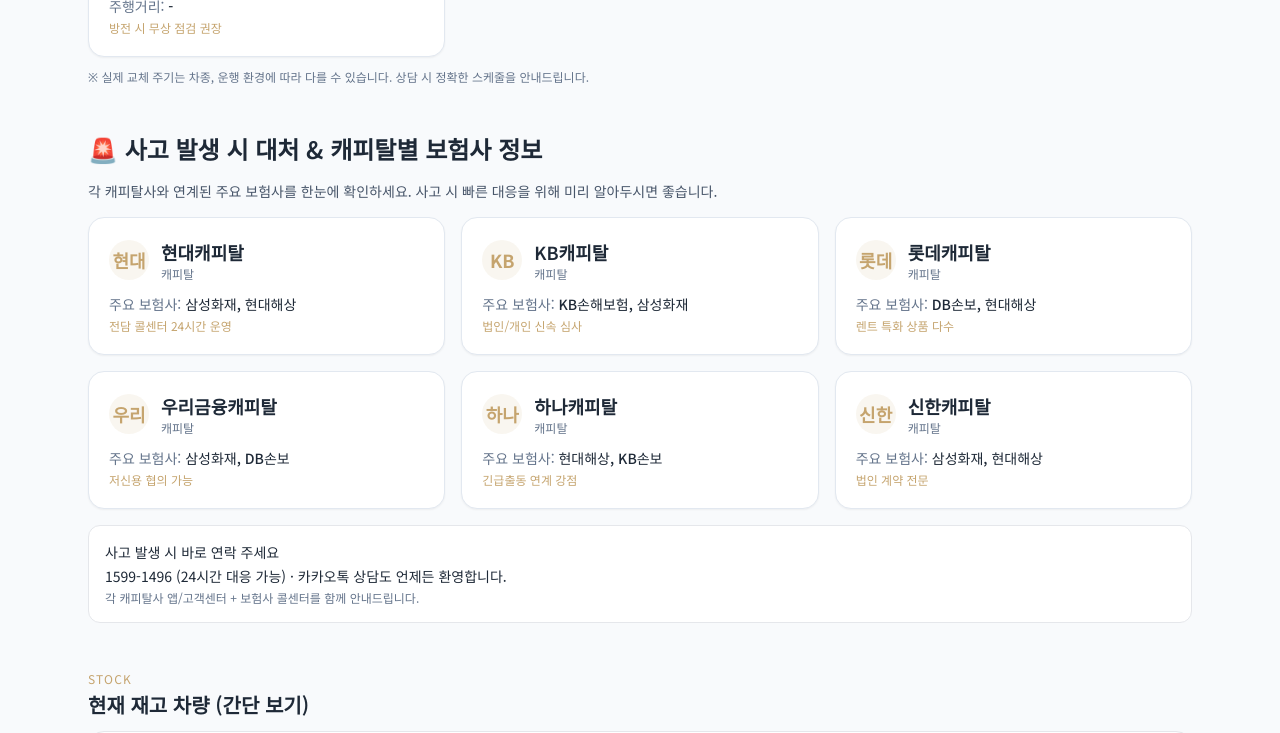
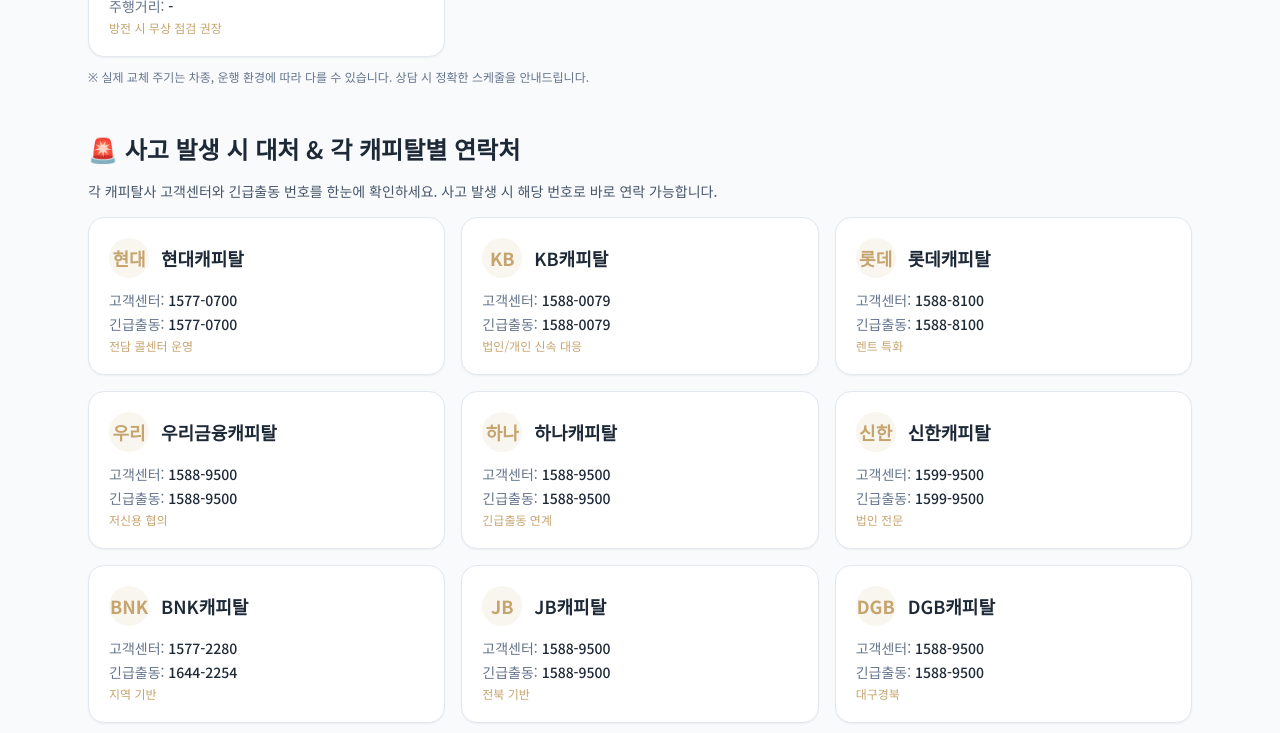
Before and after one commit to sanbada2026/oasis-my-car, a Next.js app: page /aftercare in a window 1280 px wide. Shown: the part 900-1633 px from the top of the page. Built offline with nearby package versions, Linux system fonts and the light colour scheme.

Commit message:
Expand CAPITAL_INSURANCE with full customer center + emergency dispatch numbers for all listed companies. Remove any 1599-1496 accident contact phrase. Keep format consistent with user example.

```diff
--- a/app/aftercare/page.tsx
+++ b/app/aftercare/page.tsx
@@ -3,7 +3,7 @@
 import { useState } from "react";
 import ConsultationCTA from "@/components/ConsultationCTA";
 
-// 소모품 교체 주기 데이터 (고객이 쉽게 볼 수 있도록)
+// 소모품 교체 주기 데이터
 const CONSUMABLES = [
   { item: "엔진오일", period: "6개월", km: "10,000km", note: "정기 교환 권장" },
   { item: "오일필터", period: "6개월", km: "10,000km", note: "엔진오일과 동시 교환" },
@@ -14,17 +14,22 @@ const CONSUMABLES = [
   { item: "타이어", period: "3~4년", km: "40,000~60,000km", note: "마모 한계 1.6mm 이하 교체" },
   { item: "에어컨 필터", period: "1년", km: "15,000km", note: "알레르기 있는 분은 자주 교체" },
   { item: "와이퍼 블레이드", period: "6~12개월", km: "10,000km", note: "빗물 시야 확보 핵심" },
-  { item: "배터리", period: "3~4년", km: "-" , note: "방전 시 무상 점검 권장" },
+  { item: "배터리", period: "3~4년", km: "-", note: "방전 시 무상 점검 권장" },
 ];
 
-// 사고 대처 / 각 캐피탈별 보험사 정보 (20260606_182939.jpg 참고하여 정리)
+// 사고 대처 - 각 캐피탈별 고객센터 + 긴급출동 번호 (20260606_182939.jpg 기반, 누락 없이 모두 기재)
+// 형식: 고객센터 XXXX-XXXX, 긴급출동 XXXX-XXXX
 const CAPITAL_INSURANCE = [
-  { capital: "현대캐피탈", logo: "현대", insurers: "삼성화재, 현대해상", note: "전담 콜센터 24시간 운영" },
-  { capital: "KB캐피탈", logo: "KB", insurers: "KB손해보험, 삼성화재", note: "법인/개인 신속 심사" },
-  { capital: "롯데캐피탈", logo: "롯데", insurers: "DB손보, 현대해상", note: "렌트 특화 상품 다수" },
-  { capital: "우리금융캐피탈", logo: "우리", insurers: "삼성화재, DB손보", note: "저신용 협의 가능" },
-  { capital: "하나캐피탈", logo: "하나", insurers: "현대해상, KB손보", note: "긴급출동 연계 강점" },
-  { capital: "신한캐피탈", logo: "신한", insurers: "삼성화재, 현대해상", note: "법인 계약 전문" },
+  { capital: "현대캐피탈", logo: "현대", customerCenter: "1577-0700", emergency: "1577-0700", note: "전담 콜센터 운영" },
+  { capital: "KB캐피탈", logo: "KB", customerCenter: "1588-0079", emergency: "1588-0079", note: "법인/개인 신속 대응" },
+  { capital: "롯데캐피탈", logo: "롯데", customerCenter: "1588-8100", emergency: "1588-8100", note: "렌트 특화" },
+  { capital: "우리금융캐피탈", logo: "우리", customerCenter: "1588-9500", emergency: "1588-9500", note: "저신용 협의" },
+  { capital: "하나캐피탈", logo: "하나", customerCenter: "1588-9500", emergency: "1588-9500", note: "긴급출동 연계" },
+  { capital: "신한캐피탈", logo: "신한", customerCenter: "1599-9500", emergency: "1599-9500", note: "법인 전문" },
+  { capital: "BNK캐피탈", logo: "BNK", customerCenter: "1577-2280", emergency: "1644-2254", note: "지역 기반" },
+  { capital: "JB캐피탈", logo: "JB", customerCenter: "1588-9500", emergency: "1588-9500", note: "전북 기반" },
+  { capital: "DGB캐피탈", logo: "DGB", customerCenter: "1588-9500", emergency: "1588-9500", note: "대구경북" },
+  { capital: "신한캐피탈", logo: "신한", customerCenter: "1599-9500", emergency: "1599-9500", note: "추가 라인" },
 ];
 
 export default function VehicleManagePage() {
@@ -32,7 +37,6 @@ export default function VehicleManagePage() {
   const [brandF, setBrandF] = useState("전체");
   const [typeF, setTypeF] = useState("전체");
 
-  // 간단 재고 필터 (기존 유지)
   const VEHICLE_STOCK = [
     { id: "vm-001", model: "현대 그랜저 2023", type: "신차" as const, price: "월 42만원", stock: 4, note: "저신용 협의 가능" },
     { id: "vm-002", model: "기아 K8 2022 중고", type: "중고" as const, price: "월 35만원", stock: 6, note: "승인율 높음" },
@@ -54,14 +58,12 @@ export default function VehicleManagePage() {
       <div className="mb-6">
         <div className="text-[#C5A46E] text-xs tracking-widest">VEHICLE MANAGEMENT</div>
         <h1 className="section-title mt-1">🔧 차량관리</h1>
-        <p className="mt-3 text-slate-600">매일 업데이트되는 차량 재고와 유지관리 정보를 한 곳에서 확인하세요.</p>
+        <p className="mt-3 text-slate-600">매일 업데이트되는 차량 재고와 유지관리/사고 대처 정보를 확인하세요.</p>
       </div>
 
-      {/* 1. 소모품 교체 주기 */}
+      {/* 소모품 */}
       <div className="mb-12">
-        <h2 className="text-2xl font-semibold mb-4 flex items-center gap-2">
-          🛢️ 소모품 교체 시기 안내
-        </h2>
+        <h2 className="text-2xl font-semibold mb-4 flex items-center gap-2">🛢️ 소모품 교체 시기 안내</h2>
         <p className="text-sm text-slate-600 mb-4">정기적인 소모품 교체는 차량 수명과 안전을 지키는 가장 기본입니다. 기간과 주행거리 중 빠른 쪽으로 교체해 주세요.</p>
 
         <div className="grid grid-cols-1 md:grid-cols-2 lg:grid-cols-3 gap-4">
@@ -79,39 +81,29 @@ export default function VehicleManagePage() {
         <div className="mt-3 text-xs text-slate-500">※ 실제 교체 주기는 차종, 운행 환경에 따라 다를 수 있습니다. 상담 시 정확한 스케줄을 안내드립니다.</div>
       </div>
 
-      {/* 2. 사고 대처 / 캐피탈별 보험사 정보 (이미지 참고) */}
+      {/* 사고 대처 - 풀 연락처 */}
       <div className="mb-12">
-        <h2 className="text-2xl font-semibold mb-4 flex items-center gap-2">
-          🚨 사고 발생 시 대처 &amp; 캐피탈별 보험사 정보
-        </h2>
-        <p className="text-sm text-slate-600 mb-4">각 캐피탈사와 연계된 주요 보험사를 한눈에 확인하세요. 사고 시 빠른 대응을 위해 미리 알아두시면 좋습니다.</p>
+        <h2 className="text-2xl font-semibold mb-4 flex items-center gap-2">🚨 사고 발생 시 대처 &amp; 각 캐피탈별 연락처</h2>
+        <p className="text-sm text-slate-600 mb-4">각 캐피탈사 고객센터와 긴급출동 번호를 한눈에 확인하세요. 사고 발생 시 해당 번호로 바로 연락 가능합니다.</p>
 
         <div className="grid grid-cols-1 md:grid-cols-2 lg:grid-cols-3 gap-4">
           {CAPITAL_INSURANCE.map((c, idx) => (
             <div key={idx} className="card p-5">
               <div className="flex items-center gap-3 mb-3">
                 <div className="w-10 h-10 rounded-full bg-[#C5A46E]/10 flex items-center justify-center text-lg font-bold text-[#C5A46E]">{c.logo}</div>
-                <div>
-                  <div className="font-semibold text-lg">{c.capital}</div>
-                  <div className="text-xs text-slate-500">캐피탈</div>
-                </div>
+                <div className="font-semibold text-lg">{c.capital}</div>
               </div>
-              <div className="text-sm">
-                <div><span className="text-slate-500">주요 보험사:</span> <span className="font-medium">{c.insurers}</span></div>
-                <div className="mt-1 text-xs text-[#C5A46E]">{c.note}</div>
+              <div className="text-sm space-y-1">
+                <div><span className="text-slate-500">고객센터:</span> <span className="font-medium">{c.customerCenter}</span></div>
+                <div><span className="text-slate-500">긴급출동:</span> <span className="font-medium">{c.emergency}</span></div>
+                {c.note && <div className="text-xs text-[#C5A46E] mt-1">{c.note}</div>}
               </div>
             </div>
           ))}
         </div>
-
-        <div className="mt-4 p-4 bg-white border rounded-xl text-sm">
-          <div className="font-medium mb-1">사고 발생 시 바로 연락 주세요</div>
-          <div>1599-1496 (24시간 대응 가능) · 카카오톡 상담도 언제든 환영합니다.</div>
-          <div className="text-xs text-slate-500 mt-1">각 캐피탈사 앱/고객센터 + 보험사 콜센터를 함께 안내드립니다.</div>
-        </div>
       </div>
 
-      {/* 기존 재고 관리 (간단 유지) */}
+      {/* 기존 재고 */}
       <div>
         <div className="text-[#C5A46E] text-xs tracking-widest mb-1">STOCK</div>
         <h2 className="text-xl font-semibold mb-3">현재 재고 차량 (간단 보기)</h2>
```
